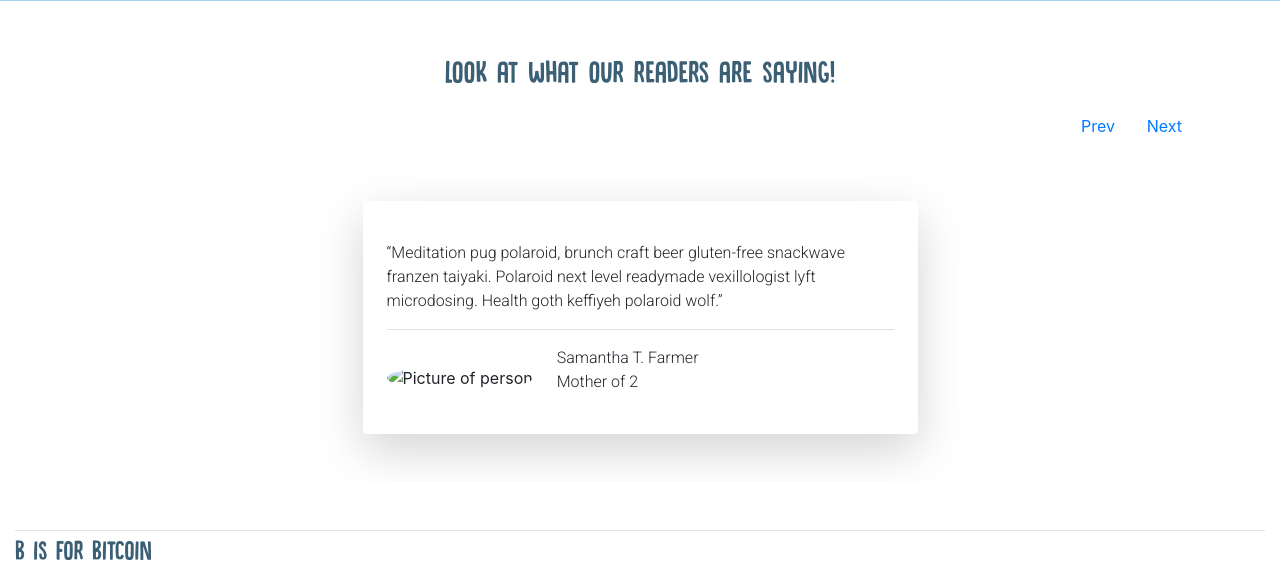
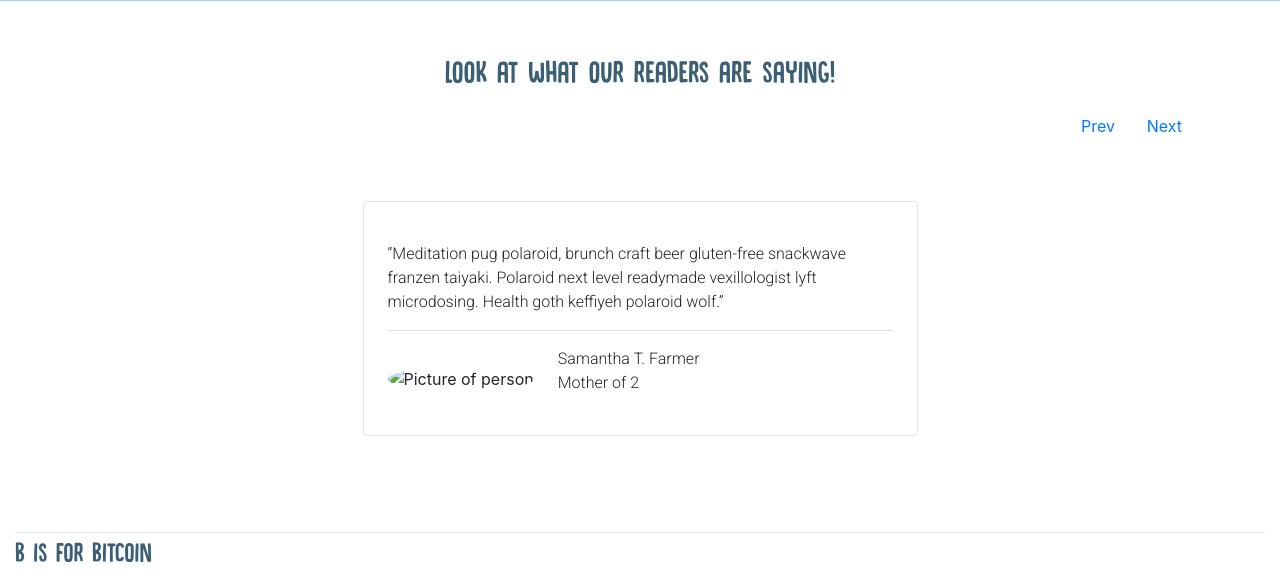
Before and after one commit to mangosing/b_is_for_bitcoin, a Flask app: page / in a window 1280 px wide. Shown: the part 1562-2137 px from the top of the page. Run offline with Flask 2, Linux system fonts and the light colour scheme; some libraries are stand-ins or nearby versions.

Commit message:
updated cards

```diff
--- a/templates/index.html
+++ b/templates/index.html
@@ -119,7 +119,7 @@
             <div class="carousel-item active">
               <div class="container">
                 <div class="row d-flex justify-content-center">
-                  <div class="col-md-6 shadow-lg my-5 p-4 rounded">
+                  <div class="col-md-6 my-5 p-4 rounded border">
                     <p class="border-bottom py-3">“Meditation pug polaroid, brunch craft beer gluten-free snackwave franzen taiyaki. Polaroid next level
                       readymade vexillologist lyft microdosing. Health goth keffiyeh polaroid wolf.”</p>
                     <div class="d-flex align-items-center">
@@ -137,7 +137,7 @@
             <div class="carousel-item">
               <div class="container">
                 <div class="row d-flex justify-content-center">
-                  <div class="col-md-6 shadow-lg my-5 p-4 rounded">
+                  <div class="col-md-6 my-5 p-4 rounded border">
                     <p class="border-bottom py-3">“Meditation pug polaroid, brunch craft beer gluten-free snackwave franzen taiyaki. Polaroid next level
                       readymade vexillologist lyft microdosing. Health goth keffiyeh polaroid wolf.”</p>
                     <div class="d-flex align-items-center">
```
